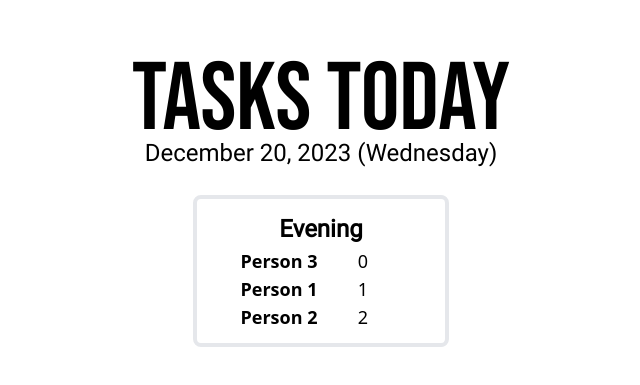
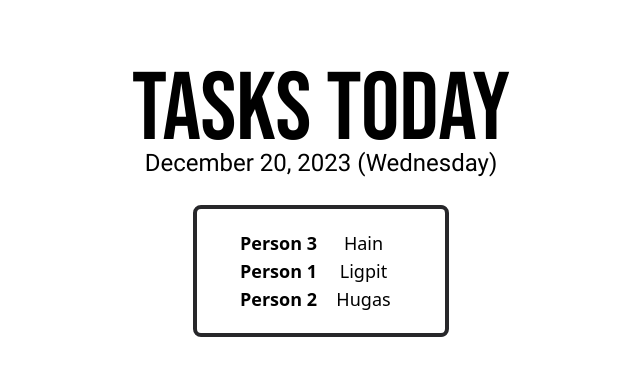
Before and after one commit to su0h/chores-web, an Angular app: page / in a window 1280 px wide. Shown: the part 193-578 px from the top of the page, without its empty margins (319-959 px from the left). Built offline with nearby package versions, Linux system fonts and the light colour scheme.

Commit message:
Removed chores-set component

```diff
--- a/src/app/chores-container/chore-set/chore-set.component.css
+++ /dev/null
@@ -1,11 +0,0 @@
-.tasks-header {
-    font-family: 'roboto-reg';
-    font-weight: bold;
-    font-size: 1.5rem;
-    /* color: #E63B60; */
-}
-
-.task {
-    font-family: 'roboto-reg';
-    font-size: 1.5rem;
-}
--- a/src/app/chores-container/chore-set/chore-set.component.html
+++ /dev/null
@@ -1,11 +0,0 @@
-<div class="grid grid-cols-1 w-3/4 mx-auto">
-    <div class="text-center tasks-header">{{header}}</div>
-    <div class="text-lg">
-        @for(assignee of assignees; track $index) {
-            <div class="grid grid-cols-2 text-center text">
-                <div><span class="font-bold">{{assignee}}</span></div>
-                <div>{{[$index]}}</div>
-            </div>
-        }
-    </div>
-</div>
--- a/src/app/chores-container/chore-set/chore-set.component.ts
+++ /dev/null
@@ -1,26 +0,0 @@
-import { Component, OnInit, Input } from '@angular/core';
-import { ChoreService } from '../chore.service';
-
-@Component({
-  selector: 'app-chore-set',
-  standalone: true,
-  imports: [],
-  templateUrl: './chore-set.component.html',
-  styleUrl: './chore-set.component.css'
-})
-export class ChoreSetComponent implements OnInit {
-  protected assignees: Array<String>;
-  protected tasks: Array<String>;
-  @Input() header: String;
-
-  constructor(protected choreService: ChoreService) {
-    this.assignees = [];
-    this.tasks = [];
-    this.header = '';
-  }
-
-  ngOnInit(): void {
-      this.assignees = this.choreService.assignees;
-      this.tasks = this.choreService.tasks;
-  }
-}
--- a/src/app/chores-container/chores-container.component.html
+++ b/src/app/chores-container/chores-container.component.html
@@ -1,10 +1,13 @@
-@if(true) {
-    <div class="w-3/5 mx-auto border-solid border-4 rounded-lg p-3">
-        <app-chore-set [header]="'Evening'"></app-chore-set>
+<div class="w-3/5 mx-auto border-solid border-4 border-zinc-800 rounded-lg">
+    <div class="grid grid-cols-1 w-3/4 mx-auto px-2 py-5">
+        <div class="text-center tasks-header">{{header}}</div>
+        <div class="text-lg">
+            @for(assignee of assignees; track $index) {
+                <div class="grid grid-cols-2 text-center text">
+                    <div><span class="font-bold">{{assignee}}</span></div>
+                    <div>{{tasks[$index]}}</div>
+                </div>
+            }
+        </div>
     </div>
-} @else {
-    <div class="grid grid-cols-2 gap-4 border-solid border-4 rounded-lg p-3">
-        <app-chore-set [header]="'Afternoon'"></app-chore-set>
-        <app-chore-set [header]="'Evening'"></app-chore-set>
-    </div>
-}
+</div>
--- a/src/app/chores-container/chores-container.component.ts
+++ b/src/app/chores-container/chores-container.component.ts
@@ -1,13 +1,26 @@
-import { Component } from '@angular/core';
-import { ChoreSetComponent } from './chore-set/chore-set.component';
+import { Component, Input, OnInit } from '@angular/core';
+import { ChoreService } from './chore.service';
 
 @Component({
   selector: 'app-chores-container',
   standalone: true,
-  imports: [ChoreSetComponent],
+  imports: [],
   templateUrl: './chores-container.component.html',
   styleUrl: './chores-container.component.css'
 })
-export class ChoresContainerComponent {
+export class ChoresContainerComponent implements OnInit {
+  protected assignees: Array<String>;
+  protected tasks: Array<String>;
+  @Input() header: String;
 
+  constructor(protected choreService: ChoreService) {
+    this.assignees = [];
+    this.tasks = [];
+    this.header = '';
+  }
+
+  ngOnInit(): void {
+    this.assignees = this.choreService.assignees;
+    this.tasks = this.choreService.tasks;
+  }
 }
```
Also changed, not shown: 1 other file (tests, documents, lock files or other folders).
